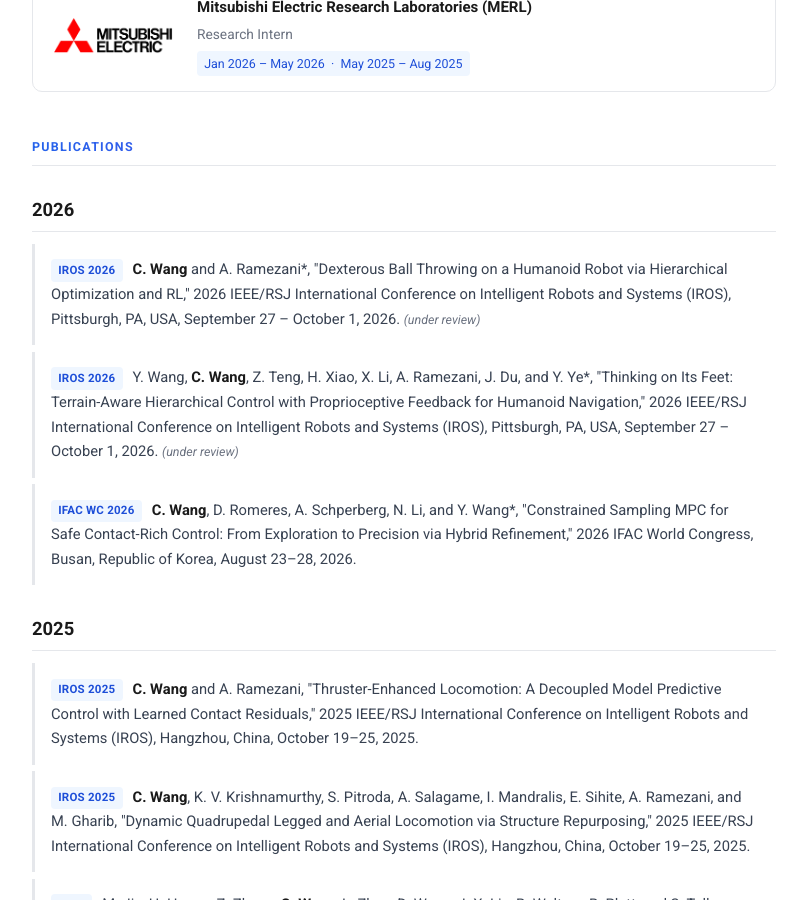
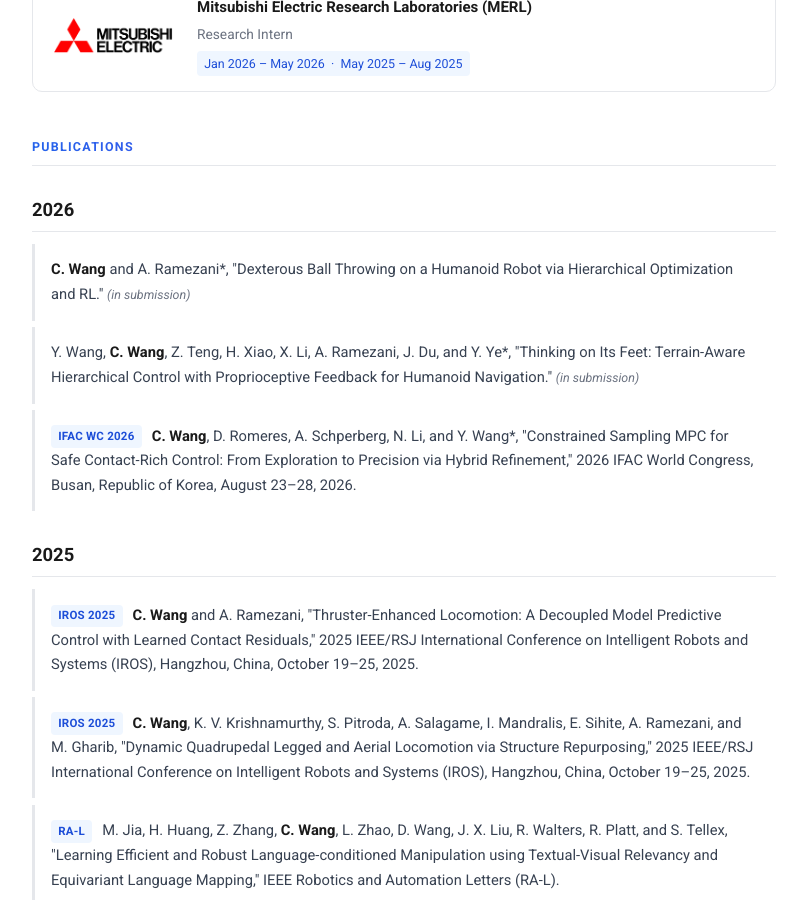
Before and after one commit to chengh-wang/chengh-wang.github.io, a Jekyll site: the page built from index.md, in a window 1280 px wide and 900 px high, scrolled down 1250 px. Shown: the whole window, without its empty margins (236-1043 px from the left). Built offline with Jekyll 4.4.1, drawn with Linux system fonts in a browser that asks for light colours.

Commit message:
Mark 2026 papers as in submission, drop IROS venue
Co-Authored-By: Claude Opus 4.8 <noreply@anthropic.com>

```diff
--- a/_includes/publications.html
+++ b/_includes/publications.html
@@ -5,14 +5,12 @@
     <div class="pub-year">2026</div>
     <ul class="pub-list">
       <li class="pub-item">
-        <span class="pub-venue">IROS 2026</span>
-        <b>C. Wang</b> and A. Ramezani*, "Dexterous Ball Throwing on a Humanoid Robot via Hierarchical Optimization and RL," 2026 IEEE/RSJ International Conference on Intelligent Robots and Systems (IROS), Pittsburgh, PA, USA, September 27 – October 1, 2026.
-        <span class="pub-status">(under review)</span>
+        <b>C. Wang</b> and A. Ramezani*, "Dexterous Ball Throwing on a Humanoid Robot via Hierarchical Optimization and RL."
+        <span class="pub-status">(in submission)</span>
       </li>
       <li class="pub-item pub-collab">
-        <span class="pub-venue">IROS 2026</span>
-        Y. Wang, <b>C. Wang</b>, Z. Teng, H. Xiao, X. Li, A. Ramezani, J. Du, and Y. Ye*, "Thinking on Its Feet: Terrain-Aware Hierarchical Control with Proprioceptive Feedback for Humanoid Navigation," 2026 IEEE/RSJ International Conference on Intelligent Robots and Systems (IROS), Pittsburgh, PA, USA, September 27 – October 1, 2026.
-        <span class="pub-status">(under review)</span>
+        Y. Wang, <b>C. Wang</b>, Z. Teng, H. Xiao, X. Li, A. Ramezani, J. Du, and Y. Ye*, "Thinking on Its Feet: Terrain-Aware Hierarchical Control with Proprioceptive Feedback for Humanoid Navigation."
+        <span class="pub-status">(in submission)</span>
       </li>
       <li class="pub-item">
         <span class="pub-venue">IFAC WC 2026</span>
```
